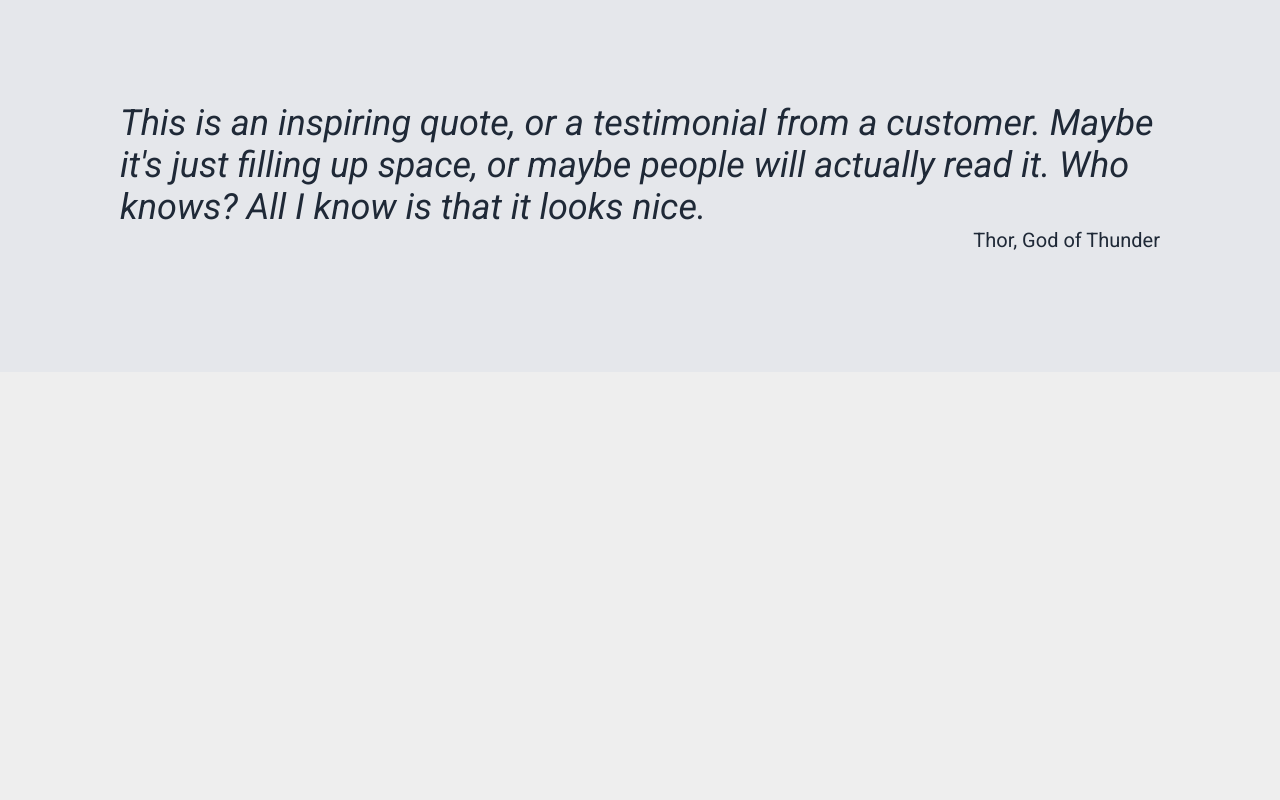
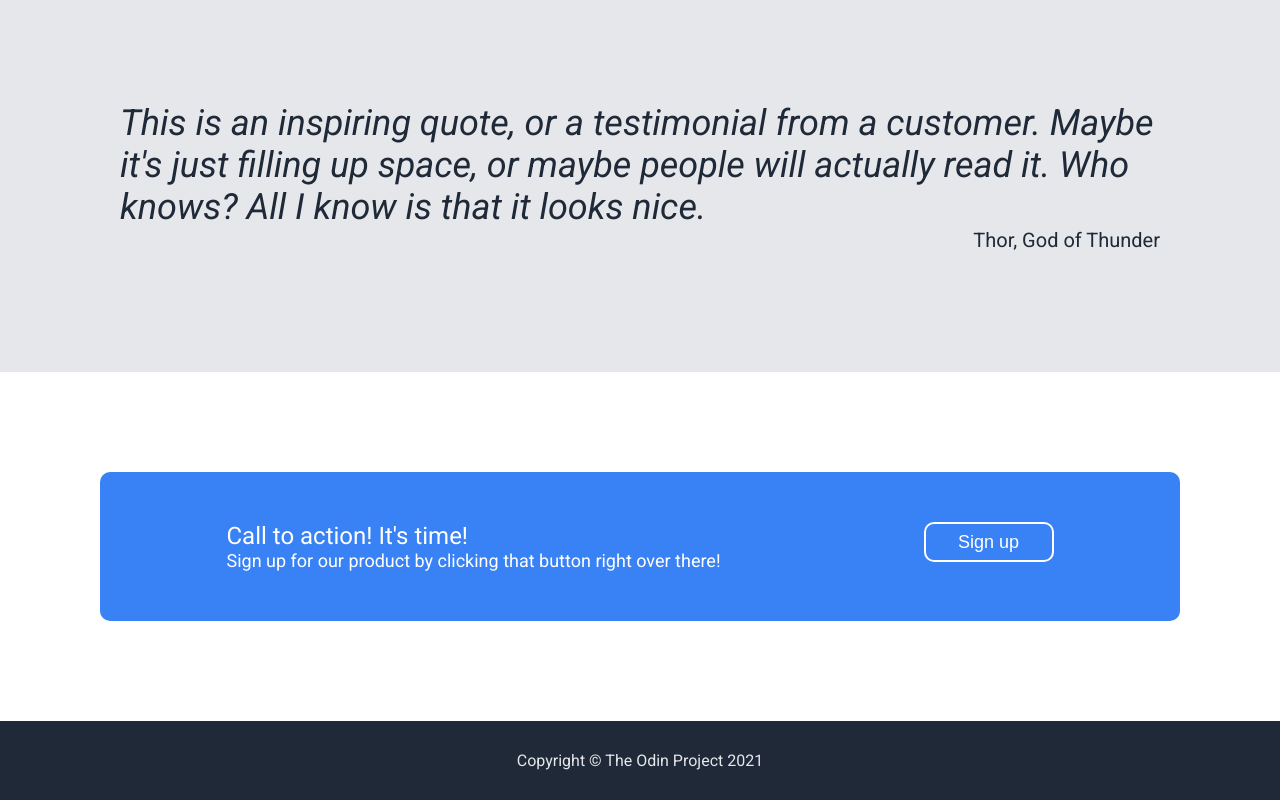
Before and after one commit to patchison/landing-page, a plain HTML site: page index.html in a window 1280 px wide. Shown: the part 981-1781 px from the top of the page. Before the commit the page ends 1353 px from the top, so only its background shows below. Drawn offline with Linux system fonts and the light colour scheme.

Commit message:
Added call to action section and footer

```diff
--- a/index.html
+++ b/index.html
@@ -26,7 +26,7 @@
         <div class="hleft">
             <div class="htext">This website is awesome</div>
             <div class="hsubtext">This website has some subtext that goes here under the main title. It's a smaller font and the color is lower contrast</div>
-            <button>Sign up</button>
+            <button id="heroButton">Sign up</button>
         </div>
         <div class="hright">
             <div class="placeholder">
@@ -58,5 +58,19 @@
         <div class="testimonial">This is an inspiring quote, or a testimonial from a customer. Maybe it's just filling up space, or maybe people will actually read it. Who knows? All I know is that it looks nice.</div>
         <div class="credit">Thor, God of Thunder</div>
     </div>
+    <div class="botwhite">
+        <div class="bottomsec">
+            <div class="actleft">
+                <div class="call">Call to action! It's time!</div>
+                <div class="callsub">Sign up for our product by clicking that button right over there!</div>
+            </div>
+            <div class="actright">
+                <button id="bottomButton">Sign up</button>
+            </div>
+        </div>
+    </div>
+    <div class="footer">
+        Copyright © The Odin Project 2021
+    </div>
   </body>
 </html>
--- a/style.css
+++ b/style.css
@@ -77,7 +77,7 @@ body {
     color:#F9FAF8
  }
 
- button {
+ #heroButton {
     background:#3882F6;
     color:#F9FAF8;
     font-size: 18px;
@@ -151,3 +151,49 @@ body {
     color:#1F2937;
     align-self:flex-end;
   }
+
+  .botwhite{
+    background-color:white;
+    padding:100px;
+  }
+
+  .bottomsec {
+    flex: 1;
+    display: flex;
+    background-color:#3882F6;
+    padding:50px;
+    gap: 50px;
+    border-radius:10px;
+    justify-content:space-around;
+  }
+
+  .call{
+    color:white;
+    font-style: bold;
+    font-size:24px;
+  }
+
+  .callsub{
+    color:white;
+    font-size:18px;
+  }
+
+  #bottomButton{
+    background:#3882F6;
+    border-radius:10px;
+    border: 2px solid white;
+    color:white;
+    font-style:bold;
+    font-size:18px;
+    width:130px;
+    height:40px;
+  }
+
+  .footer {
+    background:#1F2937;
+    color:#E5E7EB;
+    display: flex;
+    align-items: center;
+    justify-content: center;
+    padding:30px;
+  }
```
